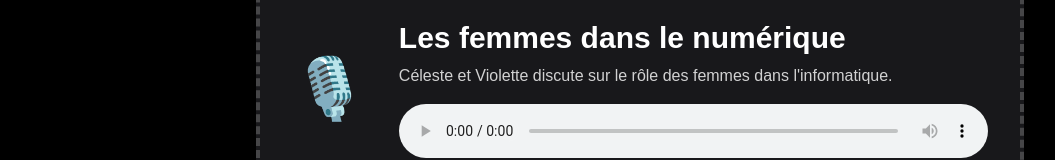
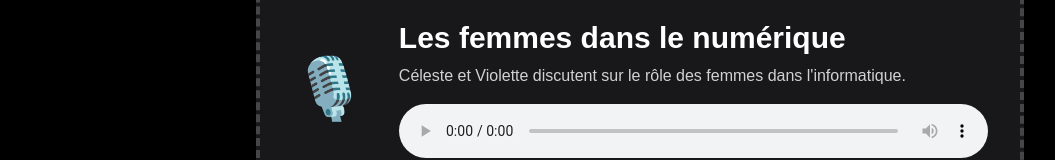
Before and after one commit to lucianmocan/nuit-info-2025, a Next.js app: page /tutos/podcasts in a window 1280 px wide. Shown: the part 351-511 px from the top of the page, without its empty margins (0-1055 px from the left). Built offline with nearby package versions, Linux system fonts and the light colour scheme.

Commit message:
fix(tuto): Typo.

```diff
--- a/app/tutos/podcasts/page.tsx
+++ b/app/tutos/podcasts/page.tsx
@@ -16,7 +16,7 @@ const PodcastsPage = () => {
             <div className="flex-grow">
               <h2 className="text-3xl font-bold">Les femmes dans le numérique</h2>
               <p className="mt-2 text-white/80">
-                Céleste et Violette discute sur le rôle des femmes dans l'informatique.
+                Céleste et Violette discutent sur le rôle des femmes dans l'informatique.
               </p>
               <audio controls className="w-full mt-4">
                 <source src="/podcast/femmes_numerique.mp3" type="audio/mpeg" />
```
